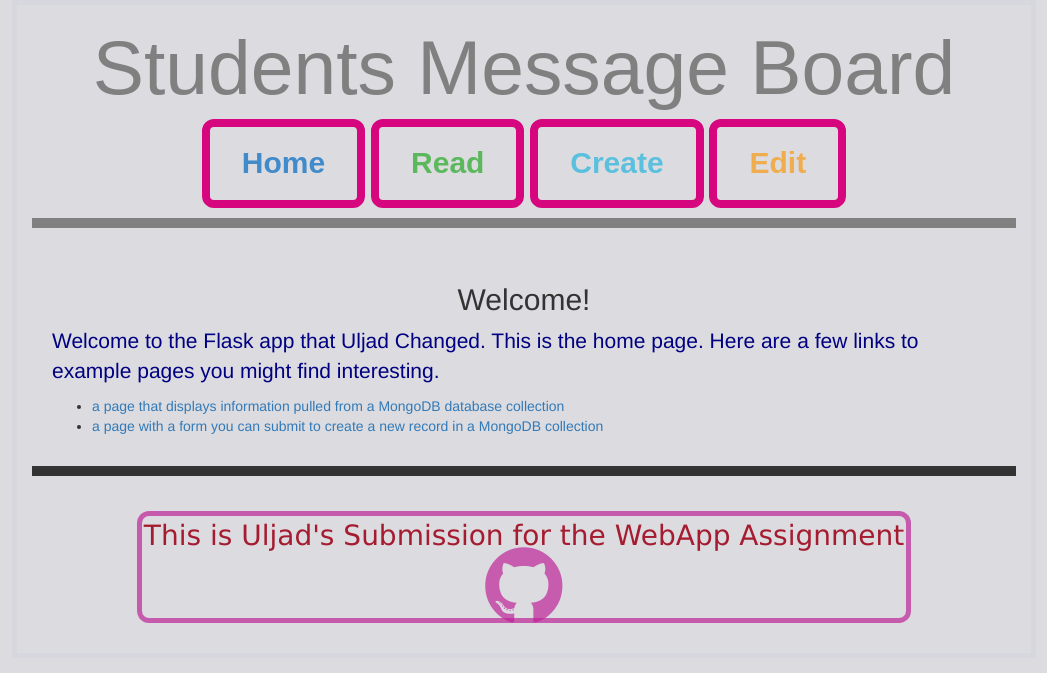
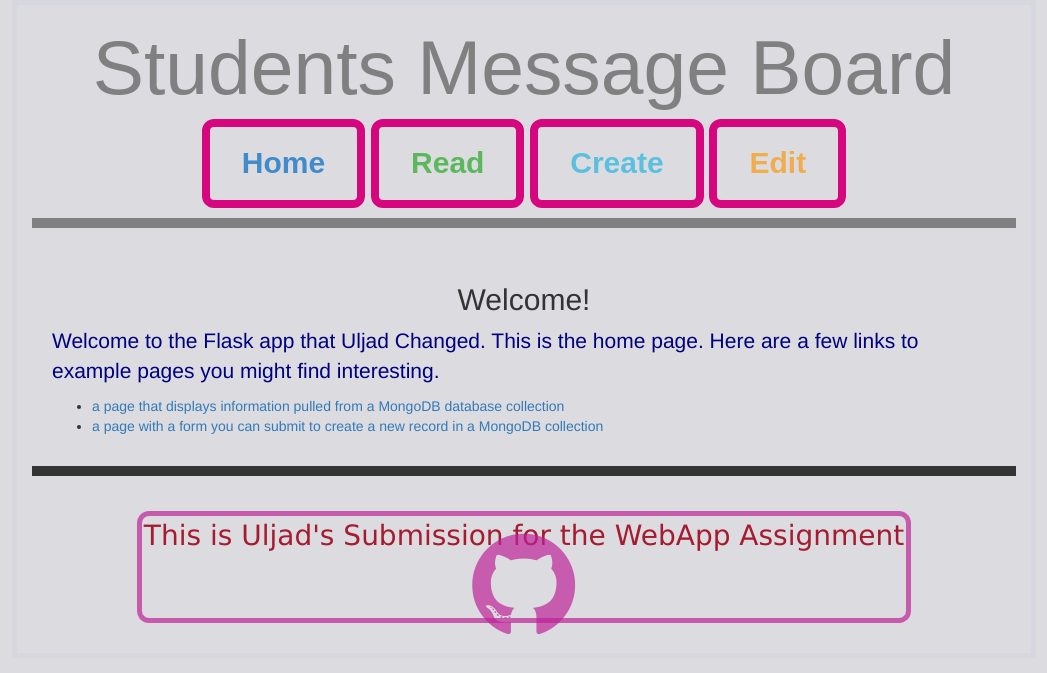
Before and after one commit to uljad/WebAppDemo, a Flask app: page / in a window 1280 px wide, with the pointer over the restyled element. Shown: the top 673 px of the page, without its empty margins (116-1163 px from the left). Run offline with Flask 2, Linux system fonts and the light colour scheme; parts of the project's set-up code (start-up, migrations or seed data) failed here and were passed over; some libraries are stand-ins or nearby versions.

Commit message:
scale beeter

```diff
--- a/static/css/style.css
+++ b/static/css/style.css
@@ -114,7 +114,7 @@ footer {
 .fa-github:hover{
   color: rgb(214, 48, 6);
   font-size:100px;
-  transform: scale(1.5)
+  transform: scale(2)
 }
 
 textarea,
```
